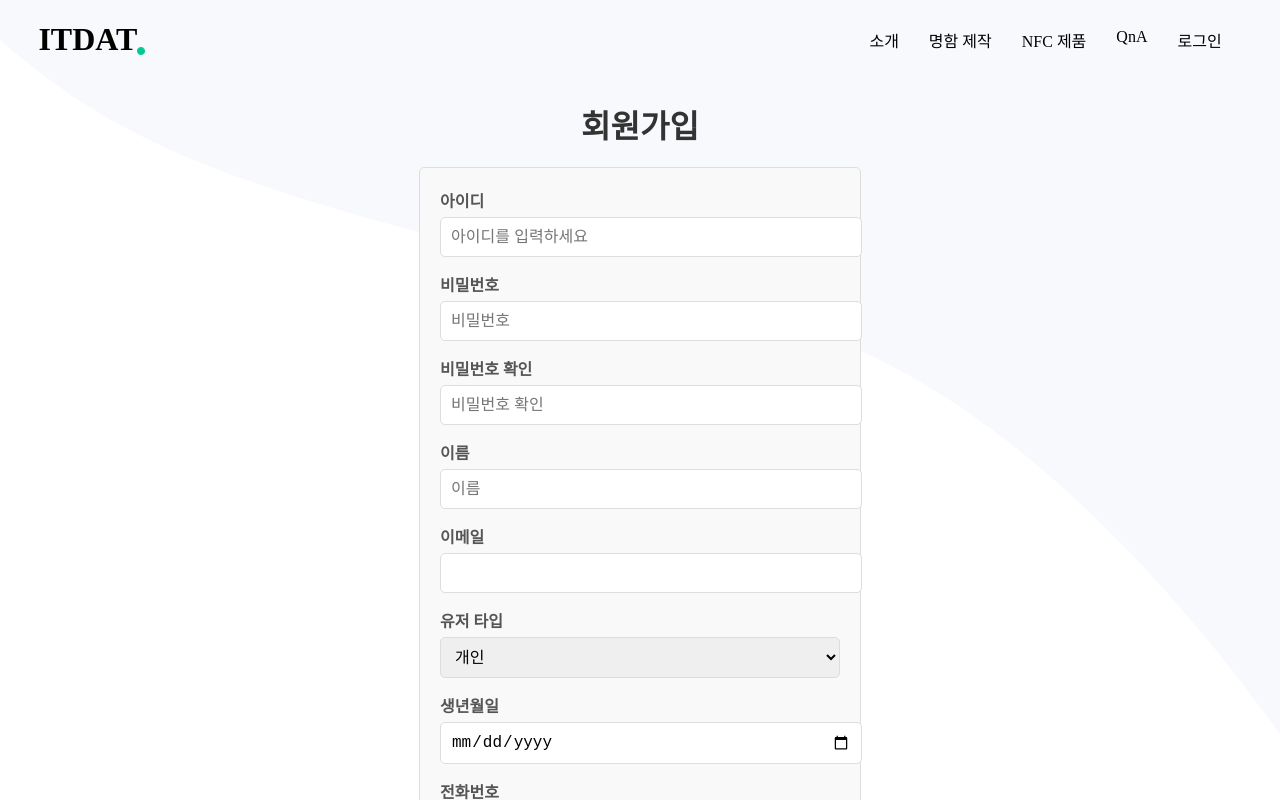
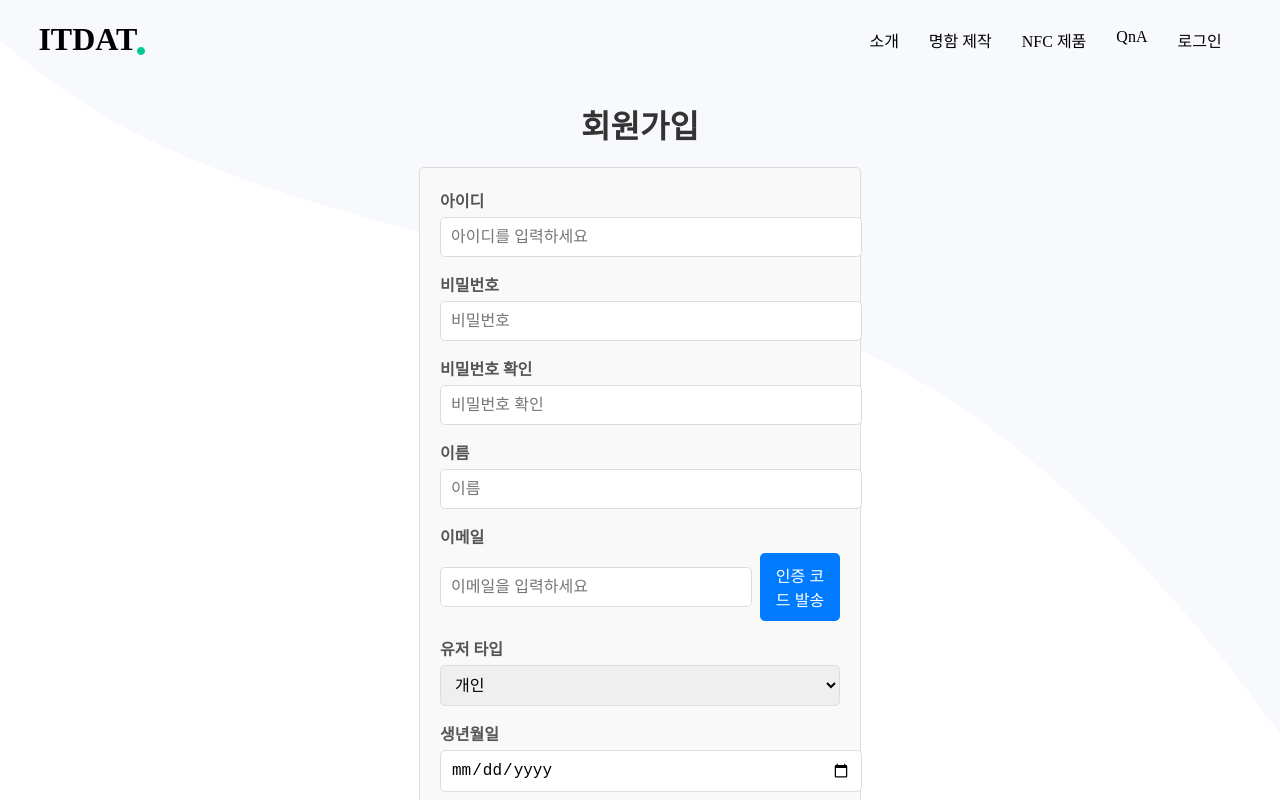
Before and after one commit to itdat-namewallet/Front, a React (Create React App) app: page /register in a window 1280 px wide. Shown: the top 800 px of the page. Built offline with nearby package versions, Linux system fonts and the light colour scheme; no server answers.

Commit message:
email sender

```diff
--- a/src/pages/auth/Backup/RegisterPage.js
+++ b/src/pages/auth/Backup/RegisterPage.js
@@ -193,7 +193,6 @@ export default function RegisterPage() {
         e.preventDefault();
 
         if (!isVerified) {
-            alert("이메일 인증을 완료해 주세요.");
             return;
         }
 
--- a/src/pages/auth/EmailVerification.js
+++ b/src/pages/auth/EmailVerification.js
@@ -12,71 +12,109 @@ import axios from "axios";
 const BASE_URL = process.env.REACT_APP_API_BASE_URL;
 
 export default function EmailVerification({ email, setEmail, isVerified, setIsVerified }) {
+    const [verificationCode, setVerificationCode] = useState("");
     const [isCodeSent, setIsCodeSent] = useState(false);
-    const [verificationCode, setVerificationCode] = useState("");
-    const [timer, setTimer] = useState(300);
+    const [resendCooldown, setResendCooldown] = useState(0);
+    const [verificationTimeLeft, setVerificationTimeLeft] = useState(0);
+    const [verificationStatus, setVerificationStatus] = useState("");
 
     useEffect(() => {
-        if (isCodeSent && timer > 0) {
-            const interval = setInterval(() => setTimer((prev) => prev - 1), 1000);
-            return () => clearInterval(interval);
+      let resendTimer;
+      let verificationTimer;
+
+      if (resendCooldown > 0) {
+        resendTimer = setInterval(() => {
+          setResendCooldown((prev) => (prev > 0 ? prev - 1 : 0));
+        }, 1000);
       }
-    }, [isCodeSent, timer]);
+
+      if (verificationTimeLeft > 0) {
+        verificationTimer = setInterval(() => {
+          setVerificationTimeLeft((prev) => (prev > 0 ? prev - 1 : 0));
+        }, 1000);
+      }
+
+      return () => {
+        clearInterval(resendTimer);
+        clearInterval(verificationTimer);
+      };
+    }, [resendCooldown, verificationTimeLeft]);
 
     const sendVerificationCode = async () => {
-        alert("인증 번호가 발송 중입니다. 잠시만 기다려 주세요.");
       try {
-            await axios.post(`${BASE_URL}/api/auth/send-verification-code`, { email });
+        const response = await axios.post(`${BASE_URL}/api/email/send`, { email });
+        if (response.status === 200) {
           setIsCodeSent(true);
-            setTimer(300);
-            alert("인증번호가 발송되었습니다.");
+          setVerificationStatus("인증 코드가 이메일로 발송되었습니다.");
+          setVerificationTimeLeft(300); // 5분
+          setResendCooldown(60); // 재발송 제한 1분
+        }
       } catch (error) {
-            alert("인증번호 발송 실패");
+        setVerificationStatus("인증 코드 발송에 실패했습니다.");
       }
     };
 
     const verifyCode = async () => {
       try {
-            const response = await axios.post(`${BASE_URL}/api/auth/verify-code`, { email, code: verificationCode });
-            if (response.data.success) {
+        const response = await axios.post(`${BASE_URL}/api/email/verify`, {
+          email,
+          code: verificationCode,
+        });
+        if (response.status === 200) {
           setIsVerified(true);
-                alert("인증 성공!");
-            } else {
-                alert("인증 실패");
+          setVerificationStatus("이메일 인증이 완료되었습니다.");
         }
       } catch (error) {
-            alert("인증 확인 실패");
+        setVerificationStatus("인증 코드가 올바르지 않습니다.");
       }
     };
 
-    const formatTime = (seconds) => `${Math.floor(seconds / 60)}:${seconds % 60}`;
-
     return (
-        <div>
+      <div className="email-verification">
         <label>이메일</label>
-            <div className="email-container">
+        <div style={{ display: "flex", alignItems: "center" }}>
           <input
             type="email"
             value={email}
             onChange={(e) => setEmail(e.target.value)}
-                    placeholder="이메일"
+            placeholder="이메일을 입력하세요"
+            className="form-input"
+            style={{ flex: 1, marginRight: "8px" }}
           />
-                <button onClick={sendVerificationCode} disabled={isCodeSent}>
-                    {isCodeSent ? "재발송" : "발송"}
+          <button
+            onClick={sendVerificationCode}
+            disabled={resendCooldown > 0 || isVerified}
+            className="btn"
+          >
+            {isCodeSent
+              ? resendCooldown > 0
+                ? `재발송 (${resendCooldown}s)`
+                : "재발송"
+              : "인증 코드 발송"}
           </button>
         </div>
-            {isCodeSent && (
-                <div>
+        {isCodeSent && !isVerified && (
+          <div style={{ marginTop: "16px", display: "flex", alignItems: "center" }}>
             <input
               type="text"
               value={verificationCode}
               onChange={(e) => setVerificationCode(e.target.value)}
-                        placeholder="인증번호 입력"
+              placeholder="인증 코드를 입력하세요"
+              className="form-input"
+              style={{ flex: 1, marginRight: "8px" }}
             />
-                    <button onClick={verifyCode}>확인</button>
-                    <span>{formatTime(timer)}</span>
+            <button onClick={verifyCode} className="btn">
+              인증
+            </button>
           </div>
         )}
+        {verificationTimeLeft > 0 && !isVerified && (
+          <p style={{ marginTop: "8px", color: "red" }}>
+            유효 시간: {Math.floor(verificationTimeLeft / 60)}분 {verificationTimeLeft % 60}초
+          </p>
+        )}
+        {verificationStatus && <p style={{ marginTop: "8px" }}>{verificationStatus}</p>}
+        {isVerified && <p style={{ color: "green" }}>이메일 인증 완료</p>}
       </div>
     );
   }
--- a/src/pages/auth/RegisterPage.js
+++ b/src/pages/auth/RegisterPage.js
@@ -28,6 +28,7 @@ export default function RegisterPage() {
     const provider = searchParams.get("providerType");
     const providerId = searchParams.get("providerId");
     const email = searchParams.get("email");
+    const [isVerified, setIsVerified] = useState(false);
 
     const [formData, setFormData] = useState({
         userId: "",
@@ -173,6 +174,10 @@ export default function RegisterPage() {
     const handleSubmit = async (e) => {
         e.preventDefault();
 
+        if (!isVerified) {
+            return;
+          }
+
         const requiredFields = isSocialRegister
             ? [
                 "userId",
@@ -288,22 +293,24 @@ export default function RegisterPage() {
                 />
 
                 {/* 이메일 입력 (소셜 회원가입일 경우 비활성화) */}
-                <FormInput
+                {/* <FormInput
                     label="이메일"
                     name="userEmail"
                     value={formData.userEmail}
                     onChange={handleChange}
                     error={errors.userEmail}
                     disabled={isSocialRegister}
-                />
+                /> */}
 
                 {/* 이메일 인증 서비스 추후 다시 개발 */}
-                {/* <EmailVerification
+                <EmailVerification
                     email={formData.userEmail}
                     setEmail={(value) => setFormData((prev) => ({ ...prev, userEmail: value }))}
                     isVerified={isVerified}
                     setIsVerified={setIsVerified}
-                /> */}
+                    error={errors.userEmail}
+                    disabled={isSocialRegister}
+                    />
 
                 {/* 유저 타입 드롭다운 */}
                 <div className="form-group">
```
Lines whose indentation alone changed are shown as unchanged.
